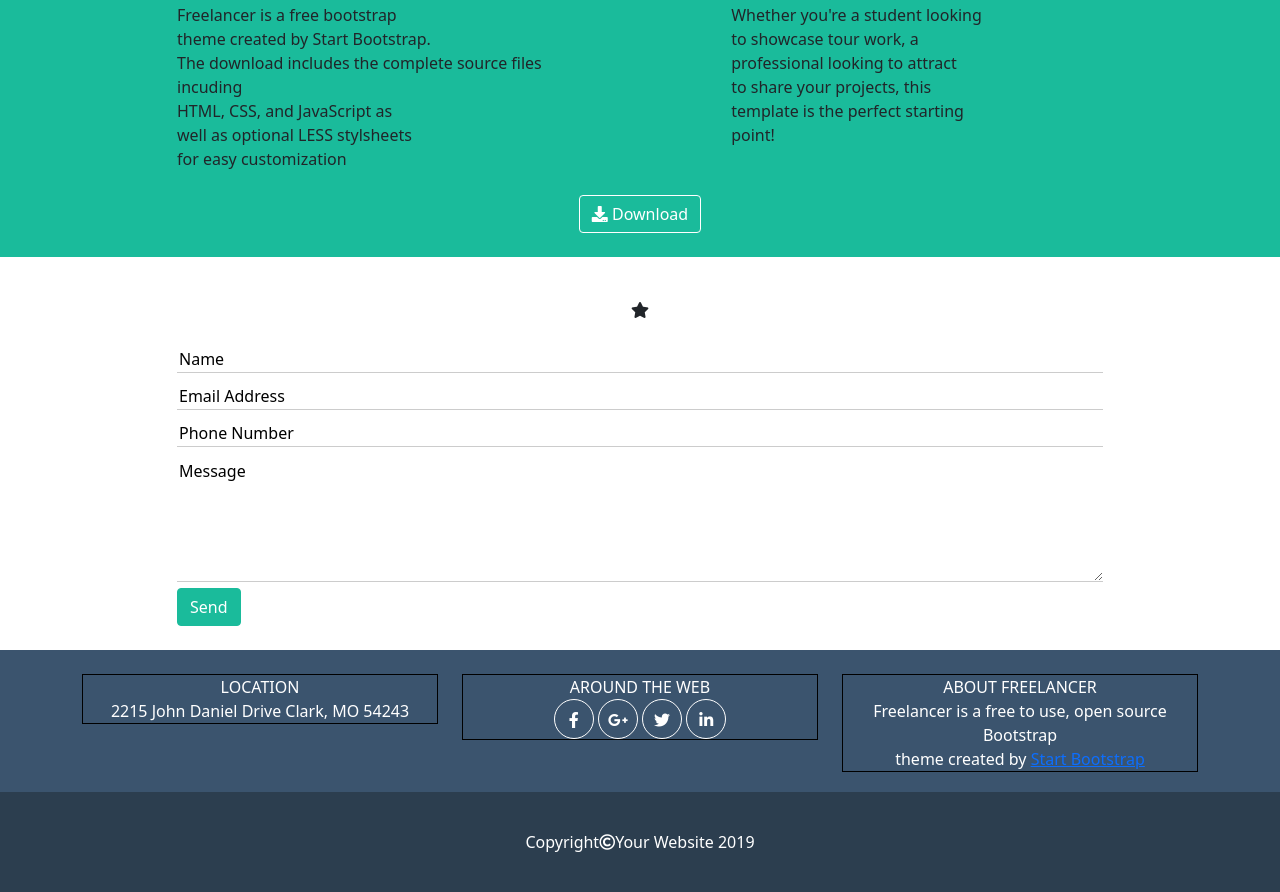
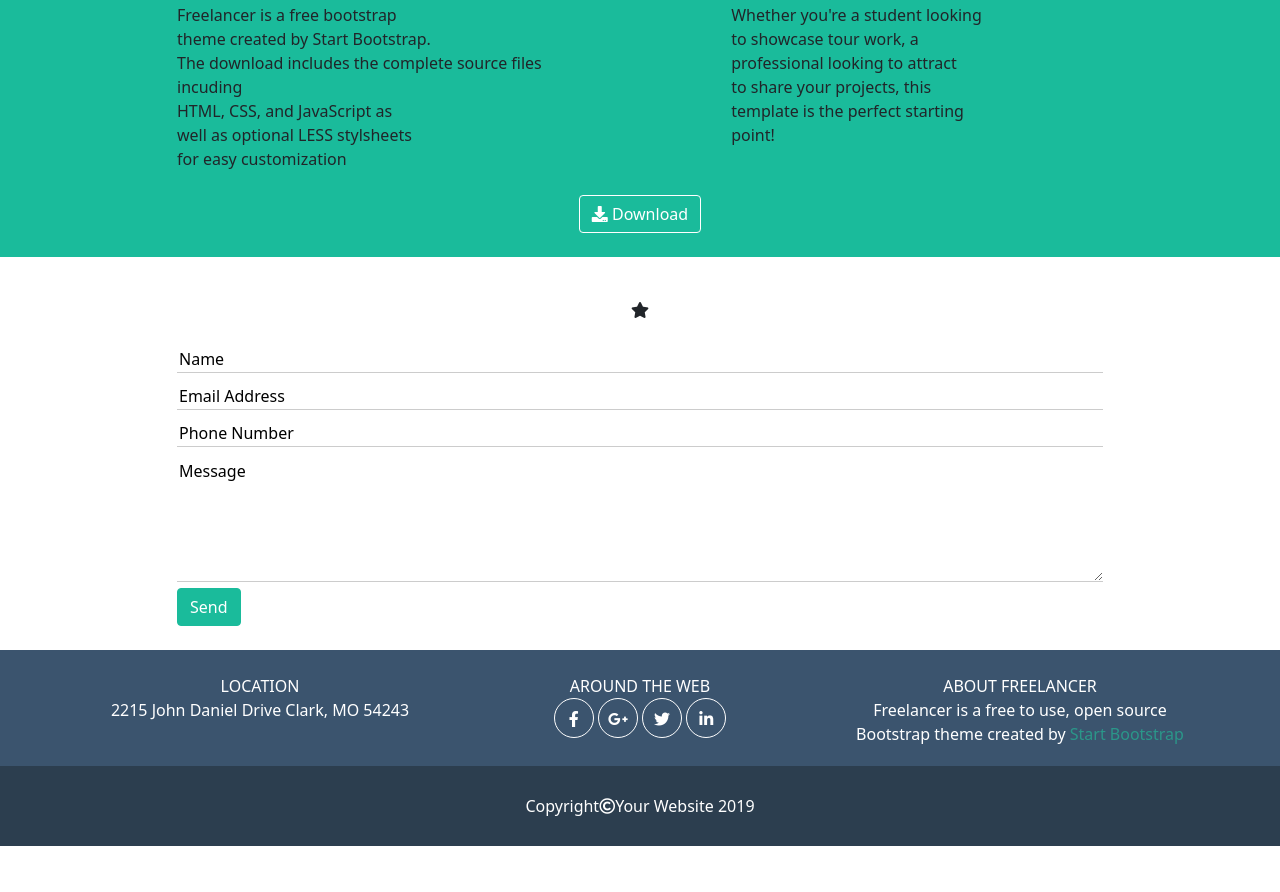
Before and after one commit to parix1999/html-css-bootstrap-freelancer, a plain HTML site: page index.html in a window 1280 px wide. Shown: the part 1086-1978 px from the top of the page. After the commit the page ends 1932 px from the top, so only its background shows below. Drawn offline with nearby package versions, Linux system fonts and the light colour scheme.

Commit message:
bootstrap-1.9.0

```diff
--- a/css/style.css
+++ b/css/style.css
@@ -82,10 +82,9 @@
 /* ---------------------------------- */
 /* classi footer  */
 .blue{
-    background-color:#3b546e
+    background-color:#3b546e;
 }
 .text-footer{
-    border:1px solid black;
     text-align:center;
     color:white;
     margin-top:24px;
@@ -97,11 +96,15 @@
     height:40px;
     line-height:40px;
 }
+.text-footer a{
+    text-decoration:none;
+    color:#2b978a;
+}
 
 .copyright{
     margin-top:20px;
     background-color:#2c3e4f;
-    height:100px;
+    height:80px;
     display:flex;
     justify-content: center;
     align-items: center;
--- a/index.html
+++ b/index.html
@@ -169,7 +169,7 @@
 
                 <div class="col-12 col-md-4 col-lg-4">
                     <div class="text-footer">
-                        ABOUT FREELANCER <br> Freelancer is a free to use, open source Bootstrap <br> theme created by
+                        ABOUT FREELANCER <br> Freelancer is a free to use, open source Bootstrap theme created by
                         <a href="#">Start Bootstrap</a>
                     </div>
 
```
